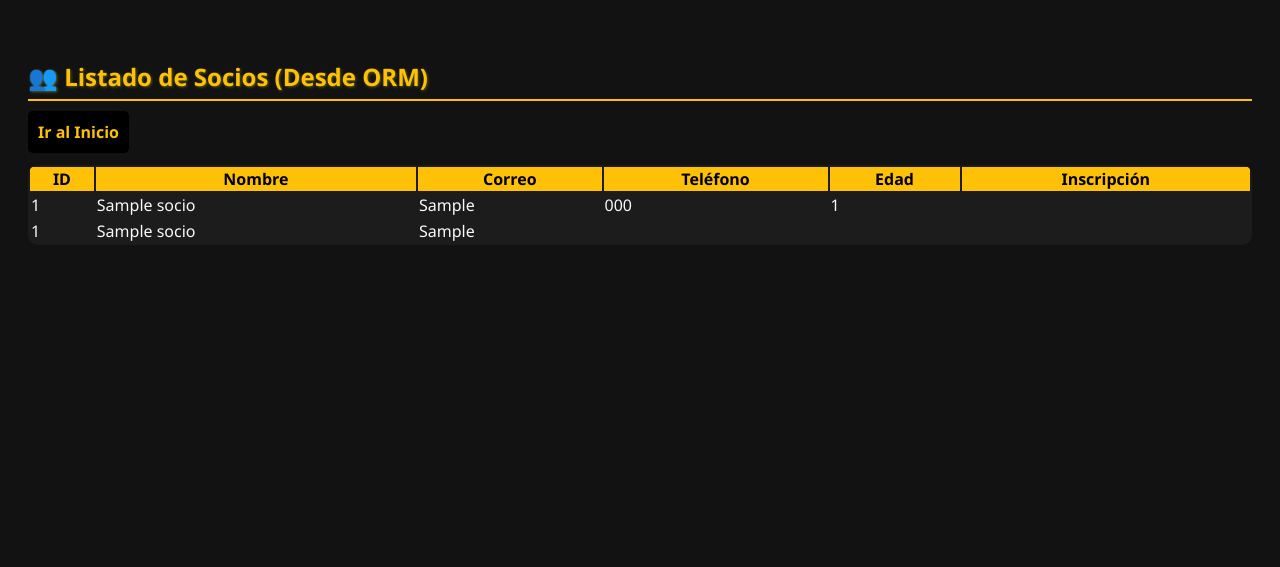
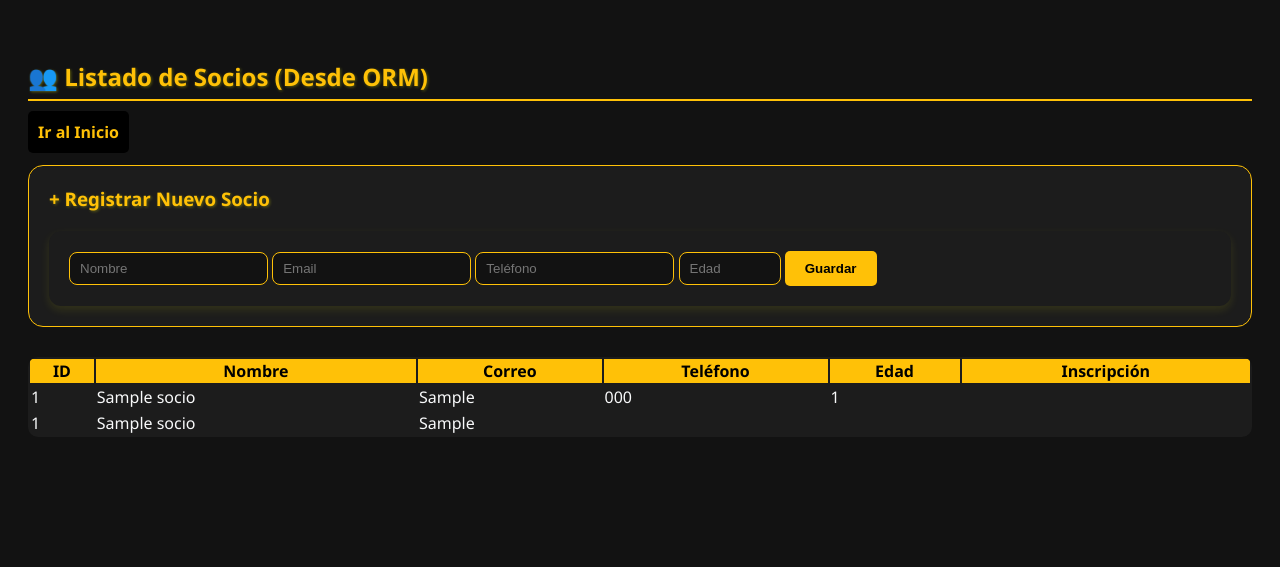
Before and after one commit to davidcuellarbt-hue/gym-api-python, a Flask app: page /socios in a window 1280 px wide. Shown: the part 68-635 px from the top of the page. Run offline with Flask 3, Linux system fonts and the light colour scheme; tables that the repository leaves empty hold one stand-in row (values such as "Sample post").

Commit message:
Update socios.html

```diff
--- a/templates/socios.html
+++ b/templates/socios.html
@@ -19,6 +19,16 @@
         <h2>👥 Listado de Socios (Desde ORM)</h2>
         <a href="/" class="btn-dark" style="padding: 10px; text-decoration: none; border-radius: 5px;">Ir al Inicio</a>
         <br><br>
+    <div style="background: #1c1c1c; padding: 20px; border-radius: 15px; border: 1px solid #ffc107; margin-bottom: 30px;">
+        <h3 style="color: #ffc107; margin-top: 0;">+ Registrar Nuevo Socio</h3>
+        <form action="/agregar_socio" method="POST">
+            <input type="text" name="nombre" placeholder="Nombre" required>
+            <input type="email" name="correo" placeholder="Email" required>
+            <input type="text" name="telefono" placeholder="Teléfono">
+            <input type="number" name="edad" placeholder="Edad" style="width: 80px;">
+            <button type="submit" style="background: #ffc107; color: black; font-weight: bold; border: none; padding: 10px 20px; border-radius: 5px; cursor: pointer;">Guardar</button>
+        </form>
+    </div>
         <table class="table" width="100%">
  <thead>
     <tr>
```
